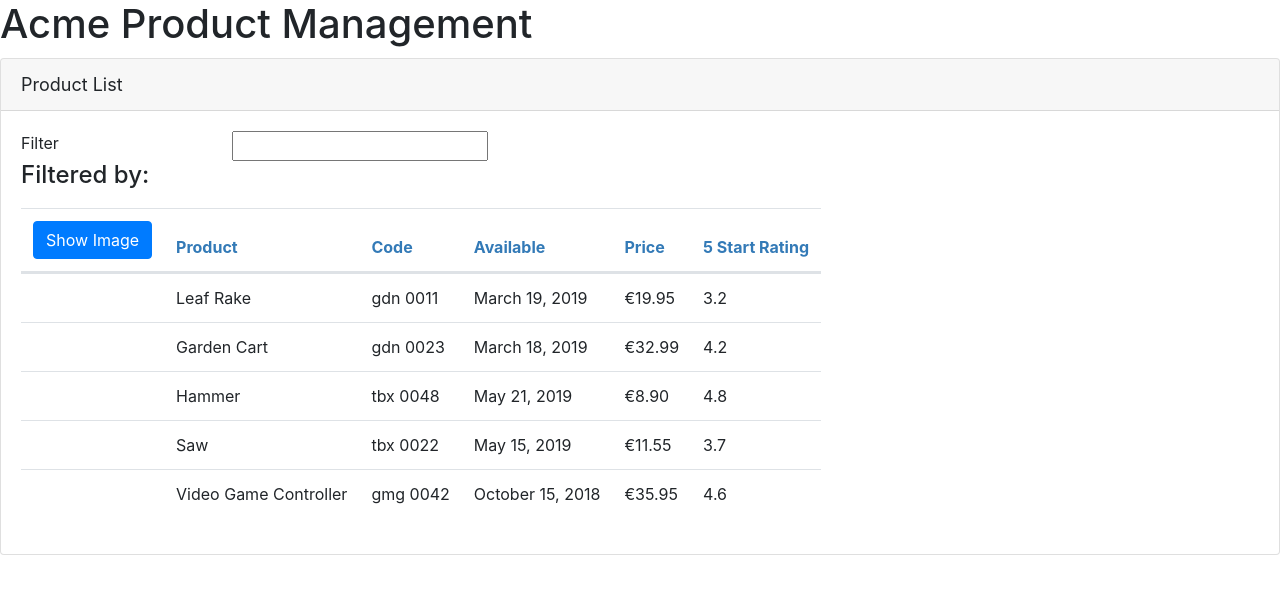
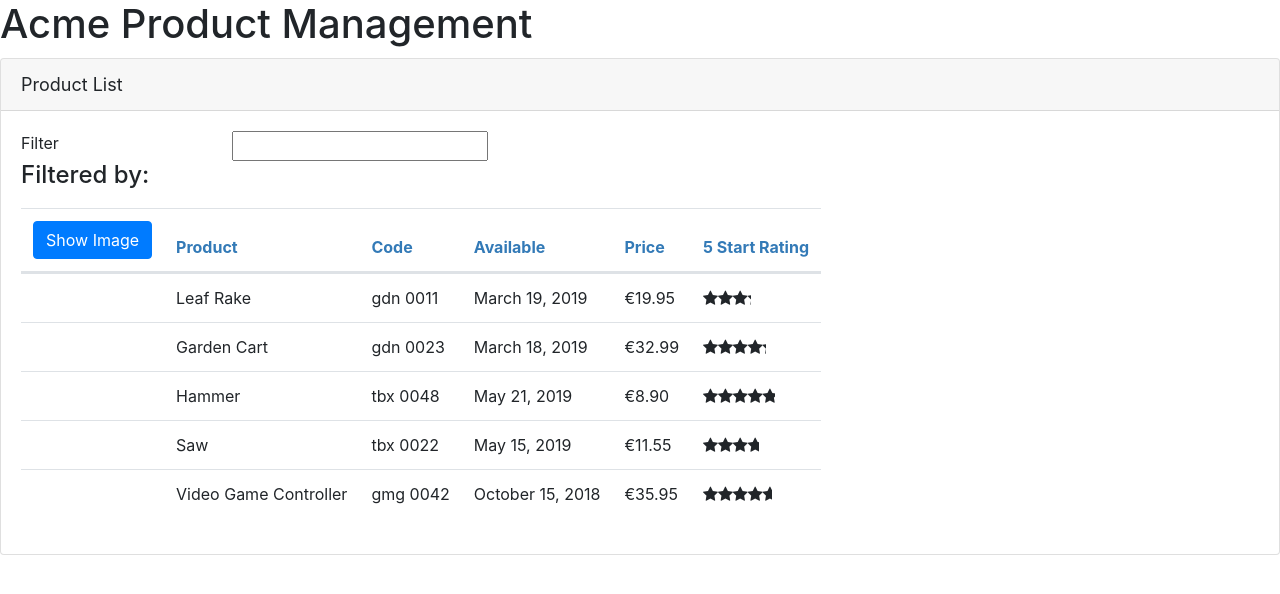
Before and after one commit to robbbowes/AngularRefresher, an Angular app: page / in a window 1280 px wide. Shown: the top 594 px of the page. Built offline with nearby package versions, Linux system fonts and the light colour scheme.

Commit message:
Create StarComponent and ProductService

```diff
--- a/src/app/app.module.ts
+++ b/src/app/app.module.ts
@@ -5,12 +5,14 @@ import { FormsModule } from '@angular/forms';
 import { AppComponent } from './app.component';
 import { ProductListComponent } from './products/product-list.component';
 import { ConvertToSpacesPipe } from './shared/convert-to-spaces.pipe';
+import { StarComponent } from './shared/star.component';
 
 @NgModule({
   declarations: [
     AppComponent,
     ProductListComponent,
-    ConvertToSpacesPipe
+    ConvertToSpacesPipe,
+    StarComponent
   ],
   imports: [
     BrowserModule,
--- a/src/app/products/product-list.component.html
+++ b/src/app/products/product-list.component.html
@@ -48,7 +48,12 @@
                         <td>{{ product.productCode | lowercase| convertToSpaces:'-' }}</td>
                         <td>{{ product.releaseDate }}</td>
                         <td>{{ product.price | currency:'EUR':'symbol':'1.2-2' | lowercase }}</td>
-                        <td>{{ product.starRating }}</td>
+                        <td>
+                            <pm-star
+                                [rating]='product.starRating'
+                                (ratingClicked)='onRatingClicked($event)'
+                            ></pm-star>
+                        </td>
                     </tr>
                 </tbody>
             </div>
--- a/src/app/products/product-list.component.ts
+++ b/src/app/products/product-list.component.ts
@@ -1,12 +1,13 @@
 import { Component, OnInit } from "@angular/core"
 import { IProduct } from './product';
+import { ProductService } from './product.service';
 
 @Component({
   selector: 'pm-products',
   templateUrl: './product-list.component.html',
   styleUrls: ['./product-list.component.css']
 })
-export class ProductListComponent implements OnInit{
+export class ProductListComponent implements OnInit {
 
   pageTitle: string = 'Product List';
   imageWidth: number = 50;
@@ -23,62 +24,9 @@ export class ProductListComponent implements OnInit{
   }
 
   filteredProducts: IProduct[];
-    products: IProduct[] = [
-        {
-            "productId": 1,
-            "productName": "Leaf Rake",
-            "productCode": "GDN-0011",
-            "releaseDate": "March 19, 2019",
-            "description": "Leaf rake with 48-inch wooden handle.",
-            "price": 19.95,
-            "starRating": 3.2,
-            "imageUrl": "assets/images/leaf_rake.png"
-          },
-          {
-            "productId": 2,
-            "productName": "Garden Cart",
-            "productCode": "GDN-0023",
-            "releaseDate": "March 18, 2019",
-            "description": "15 gallon capacity rolling garden cart",
-            "price": 32.99,
-            "starRating": 4.2,
-            "imageUrl": "assets/images/garden_cart.png"
-          },
-          {
-            "productId": 5,
-            "productName": "Hammer",
-            "productCode": "TBX-0048",
-            "releaseDate": "May 21, 2019",
-            "description": "Curved claw steel hammer",
-            "price": 8.9,
-            "starRating": 4.8,
-            "imageUrl": "assets/images/hammer.png"
-          },
-          {
-            "productId": 8,
-            "productName": "Saw",
-            "productCode": "TBX-0022",
-            "releaseDate": "May 15, 2019",
-            "description": "15-inch steel blade hand saw",
-            "price": 11.55,
-            "starRating": 3.7,
-            "imageUrl": "assets/images/saw.png"
-          },
-          {
-            "productId": 10,
-            "productName": "Video Game Controller",
-            "productCode": "GMG-0042",
-            "releaseDate": "October 15, 2018",
-            "description": "Standard two-button video game controller",
-            "price": 35.95,
-            "starRating": 4.6,
-            "imageUrl": "assets/images/xbox-controller.png"
-          }
-    ];
+  products: IProduct[] = [];
 
-    constructor() {
-      this.filteredProducts = this.products;
-      this.listFilter = '';
+  constructor(private productService: ProductService) {
   }
 
   performFilter(filterBy: string): IProduct[] {
@@ -90,10 +38,15 @@ export class ProductListComponent implements OnInit{
   }
 
   ngOnInit(): void {
-      console.log('In OnInit');
+    this.products = this.productService.getProducts();
+    this.filteredProducts = this.products;
   }
 
   toggleImage(): void {
     this.showImage = !this.showImage;
   }
+
+  onRatingClicked(message: string): void {
+    this.pageTitle = 'Product List: ' + message;
   }
+}
--- /dev/null
+++ b/src/app/products/product.service.ts
@@ -0,0 +1,63 @@
+import { Injectable } from "@angular/core";
+import { IProduct } from './product';
+
+@Injectable({
+    providedIn: 'root'
+})
+export class ProductService {
+
+    getProducts(): IProduct[] {
+        return [
+            {
+                "productId": 1,
+                "productName": "Leaf Rake",
+                "productCode": "GDN-0011",
+                "releaseDate": "March 19, 2019",
+                "description": "Leaf rake with 48-inch wooden handle.",
+                "price": 19.95,
+                "starRating": 3.2,
+                "imageUrl": "assets/images/leaf_rake.png"
+              },
+              {
+                "productId": 2,
+                "productName": "Garden Cart",
+                "productCode": "GDN-0023",
+                "releaseDate": "March 18, 2019",
+                "description": "15 gallon capacity rolling garden cart",
+                "price": 32.99,
+                "starRating": 4.2,
+                "imageUrl": "assets/images/garden_cart.png"
+              },
+              {
+                "productId": 5,
+                "productName": "Hammer",
+                "productCode": "TBX-0048",
+                "releaseDate": "May 21, 2019",
+                "description": "Curved claw steel hammer",
+                "price": 8.9,
+                "starRating": 4.8,
+                "imageUrl": "assets/images/hammer.png"
+              },
+              {
+                "productId": 8,
+                "productName": "Saw",
+                "productCode": "TBX-0022",
+                "releaseDate": "May 15, 2019",
+                "description": "15-inch steel blade hand saw",
+                "price": 11.55,
+                "starRating": 3.7,
+                "imageUrl": "assets/images/saw.png"
+              },
+              {
+                "productId": 10,
+                "productName": "Video Game Controller",
+                "productCode": "GMG-0042",
+                "releaseDate": "October 15, 2018",
+                "description": "Standard two-button video game controller",
+                "price": 35.95,
+                "starRating": 4.6,
+                "imageUrl": "assets/images/xbox-controller.png"
+              }
+        ];
+    }
+}
--- a/src/app/shared/star.component.html
+++ b/src/app/shared/star.component.html
@@ -1,6 +1,8 @@
 <div class="crop"
      [style.width.px]="starWidth"
-     [title]="rating">
+     [title]="rating"
+     (click)="onClick()"
+>
   <div style="width: 75px">
     <span class="fa fa-star"></span>
     <span class="fa fa-star"></span>
--- /dev/null
+++ b/src/app/shared/star.component.ts
@@ -0,0 +1,20 @@
+import { Component, OnChanges, Input, EventEmitter, Output } from '@angular/core';
+
+@Component({
+    selector: 'pm-star',
+    templateUrl: './star.component.html',
+    styleUrls: ['./star.component.css']
+})
+export class StarComponent implements OnChanges {
+    @Input() rating: number;
+    starWidth: number;
+    @Output() ratingClicked: EventEmitter<string> = new EventEmitter<string>();
+
+    ngOnChanges(): void {
+        this.starWidth = this.rating * 75 / 5;
+    }
+
+    onClick(): void {
+        this.ratingClicked.emit(`The rating ${this.rating} was clicked!`);
+    }
+}
```
Lines whose indentation alone changed are shown as unchanged.
